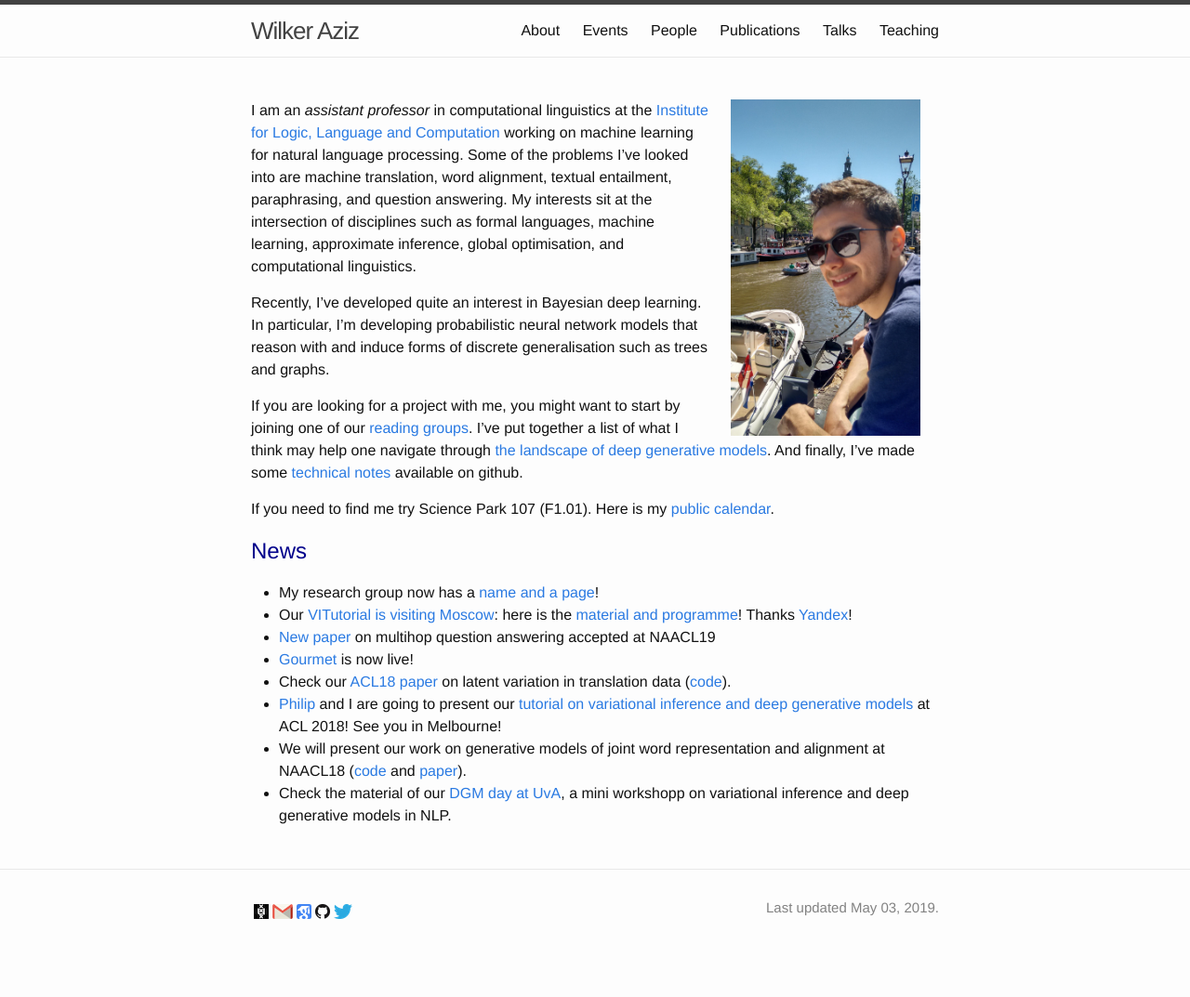
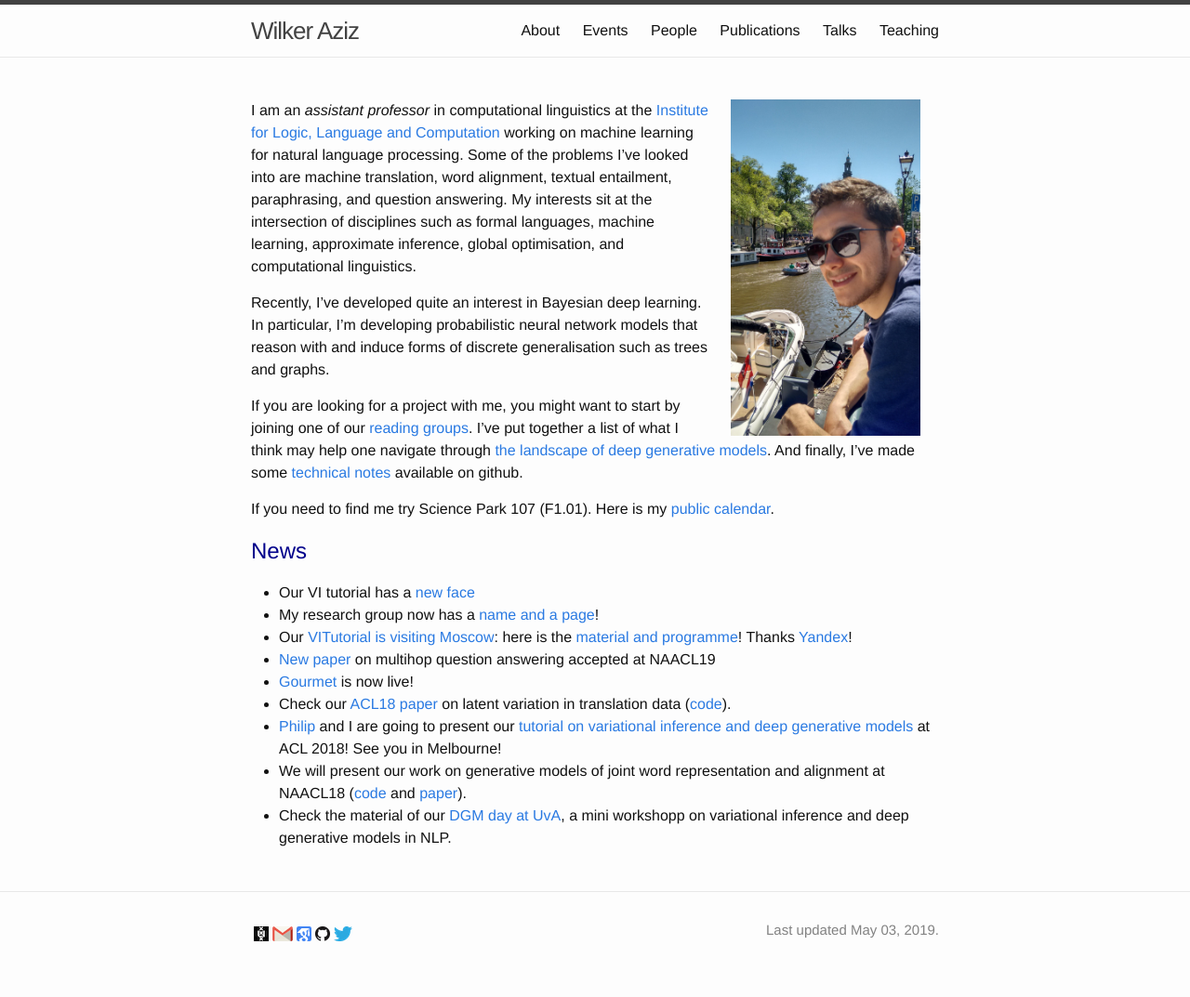
Before and after one commit to wilkeraziz/oldsite, a Jekyll site: the page built from index.md, in a window 1280 px wide. Shown: the whole page at 93% size. Built offline with Jekyll 4.4.1, drawn with Linux system fonts in a browser that asks for light colours; before the commit the page ends 1049 px from its top, so only the background shows below that.

Commit message:
+vi tutorial

```diff
--- a/_data/papers/2019.yml
+++ b/_data/papers/2019.yml
@@ -3,6 +3,7 @@
   paper-type: pre-print
   selected: y
   year: 2019
+  img: dgmlm
   title: Effective Estimation of Deep Generative Language Models
   authors: Tom Pelsmaeker and Wilker Aziz
   doc-url: https://arxiv.org/pdf/1904.08194.pdf
--- a/index.md
+++ b/index.md
@@ -19,6 +19,7 @@
 
 ## <span style="color:darkblue">News </span>
 
+* Our VI tutorial has a [new face](https://vitutorial.github.io)
 * My research group now has a [name and a page](https://probabll.github.io)!
 * Our [VITutorial is visiting Moscow](https://academy.yandex.ru/events/data_analysis/NLP_week/): here is the [material and programme](pages/yandexnlp)! Thanks [Yandex](https://research.yandex.com)!
 * [New paper](//arxiv.org/pdf/1808.09920.pdf) on multihop question answering accepted at NAACL19
```
